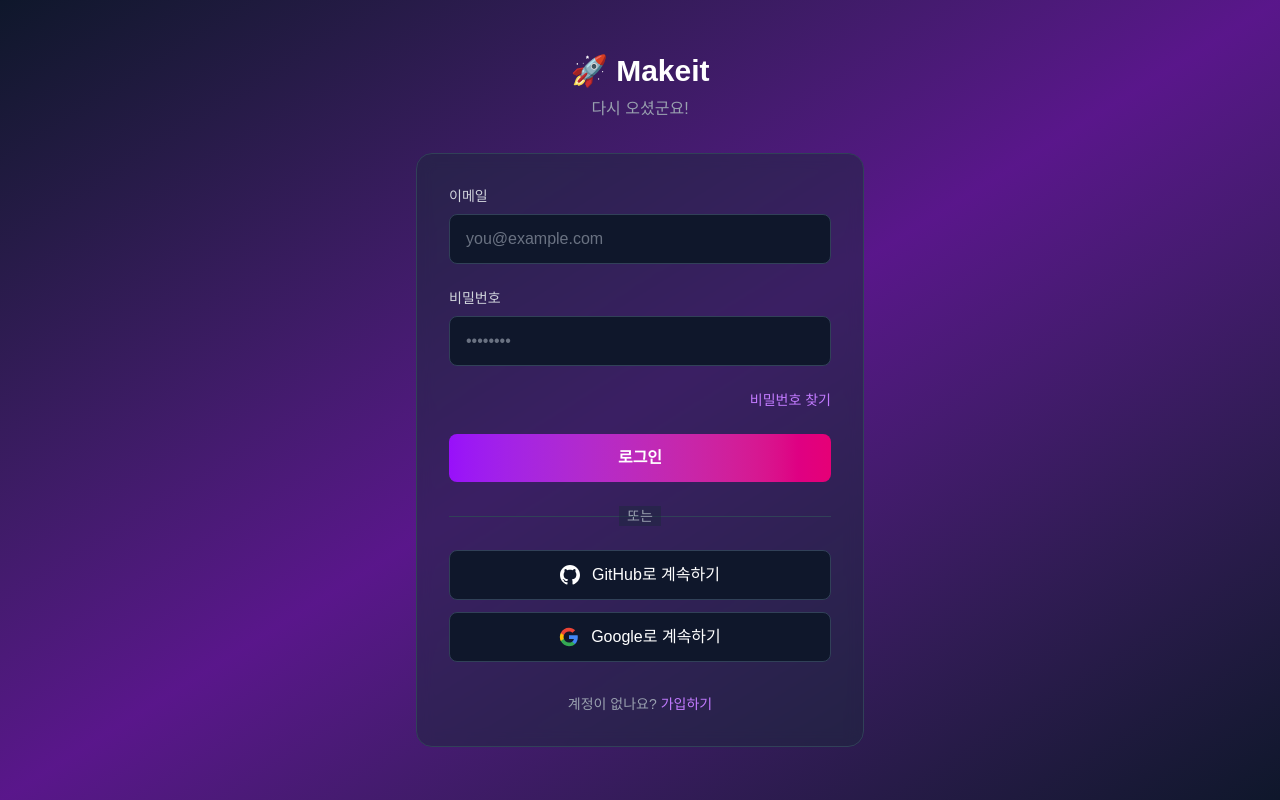
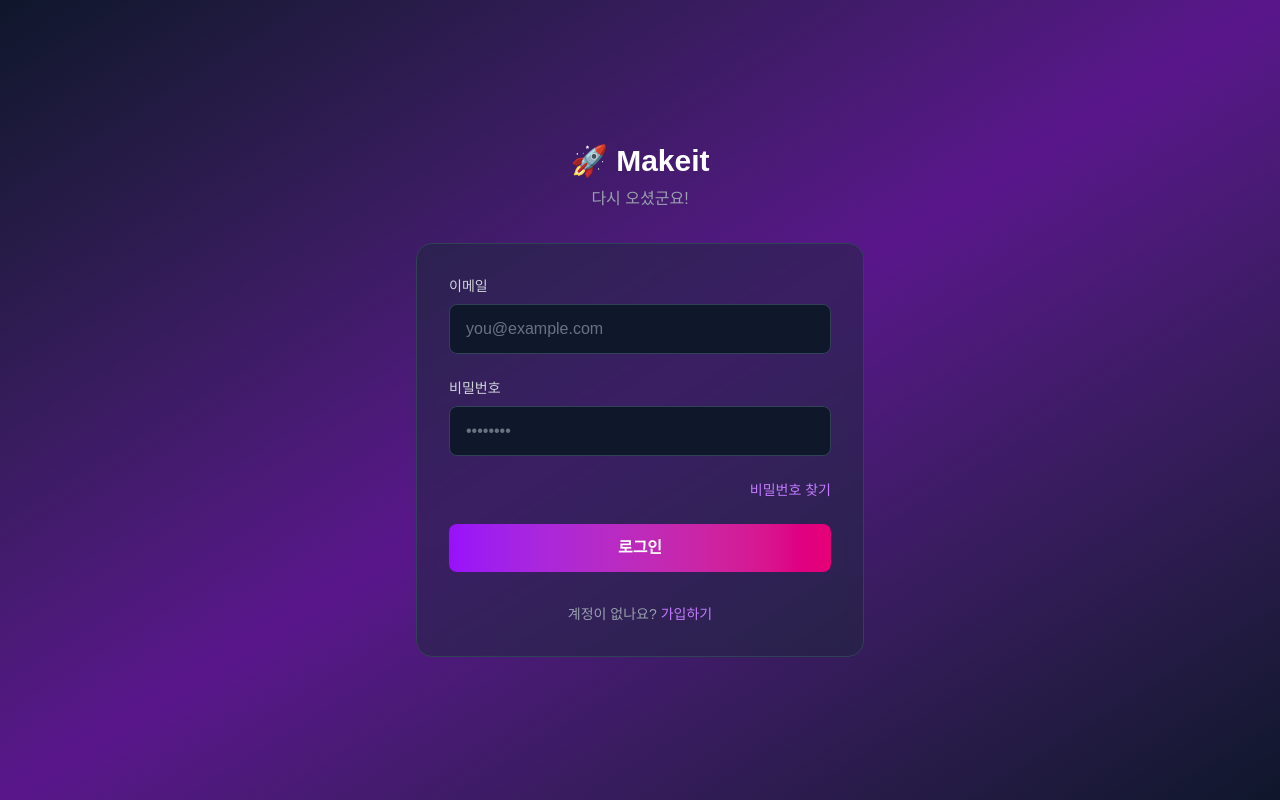
Before and after one commit to iskim1407-claw/makeit, a Next.js app: page /login in a window 1280 px wide. Built offline with nearby package versions, Linux system fonts and the light colour scheme.

Commit message:
fix: Remove OAuth buttons (email login only for now)

```diff
--- a/src/app/login/page.tsx
+++ b/src/app/login/page.tsx
@@ -31,21 +31,6 @@
     }
 
     router.push('/dashboard')
-  }
-
-  const handleOAuth = async (provider: 'github' | 'google') => {
-    const supabase = createClient()
-
-    const { error } = await supabase.auth.signInWithOAuth({
-      provider,
-      options: {
-        redirectTo: `${window.location.origin}/auth/callback`,
-      },
-    })
-
-    if (error) {
-      setError(error.message)
-    }
   }
 
   return (
@@ -107,40 +92,7 @@
             </button>
           </form>
 
-          <div className="mt-6">
-            <div className="relative">
-              <div className="absolute inset-0 flex items-center">
-                <div className="w-full border-t border-slate-700"></div>
-              </div>
-              <div className="relative flex justify-center text-sm">
-                <span className="px-2 bg-slate-800/50 text-gray-400">또는</span>
-              </div>
-            </div>
-
-            <div className="mt-6 space-y-3">
-              <button
-                onClick={() => handleOAuth('github')}
-                className="w-full flex items-center justify-center gap-3 px-4 py-3 bg-slate-900 border border-slate-700 rounded-lg text-white hover:bg-slate-800 transition"
-              >
-                <svg className="w-5 h-5" viewBox="0 0 24 24" fill="currentColor">
-                  <path d="M12 0c-6.626 0-12 5.373-12 12 0 5.302 3.438 9.8 8.207 11.387.599.111.793-.261.793-.577v-2.234c-3.338.726-4.033-1.416-4.033-1.416-.546-1.387-1.333-1.756-1.333-1.756-1.089-.745.083-.729.083-.729 1.205.084 1.839 1.237 1.839 1.237 1.07 1.834 2.807 1.304 3.492.997.107-.775.418-1.305.762-1.604-2.665-.305-5.467-1.334-5.467-5.931 0-1.311.469-2.381 1.236-3.221-.124-.303-.535-1.524.117-3.176 0 0 1.008-.322 3.301 1.23.957-.266 1.983-.399 3.003-.404 1.02.005 2.047.138 3.006.404 2.291-1.552 3.297-1.23 3.297-1.23.653 1.653.242 2.874.118 3.176.77.84 1.235 1.911 1.235 3.221 0 4.609-2.807 5.624-5.479 5.921.43.372.823 1.102.823 2.222v3.293c0 .319.192.694.801.576 4.765-1.589 8.199-6.086 8.199-11.386 0-6.627-5.373-12-12-12z"/>
-                </svg>
-                GitHub로 계속하기
-              </button>
-              <button
-                onClick={() => handleOAuth('google')}
-                className="w-full flex items-center justify-center gap-3 px-4 py-3 bg-slate-900 border border-slate-700 rounded-lg text-white hover:bg-slate-800 transition"
-              >
-                <svg className="w-5 h-5" viewBox="0 0 24 24">
-                  <path d="M22.56 12.25c0-.78-.07-1.53-.2-2.25H12v4.26h5.92c-.26 1.37-1.04 2.53-2.21 3.31v2.77h3.57c2.08-1.92 3.28-4.74 3.28-8.09z" fill="#4285F4"/>
-                  <path d="M12 23c2.97 0 5.46-.98 7.28-2.66l-3.57-2.77c-.98.66-2.23 1.06-3.71 1.06-2.86 0-5.29-1.93-6.16-4.53H2.18v2.84C3.99 20.53 7.7 23 12 23z" fill="#34A853"/>
-                  <path d="M5.84 14.09c-.22-.66-.35-1.36-.35-2.09s.13-1.43.35-2.09V7.07H2.18C1.43 8.55 1 10.22 1 12s.43 3.45 1.18 4.93l2.85-2.22.81-.62z" fill="#FBBC05"/>
-                  <path d="M12 5.38c1.62 0 3.06.56 4.21 1.64l3.15-3.15C17.45 2.09 14.97 1 12 1 7.7 1 3.99 3.47 2.18 7.07l3.66 2.84c.87-2.6 3.3-4.53 6.16-4.53z" fill="#EA4335"/>
-                </svg>
-                Google로 계속하기
-              </button>
-            </div>
-          </div>
+          {/* OAuth 로그인은 추후 지원 예정 */}
 
           <p className="mt-8 text-center text-gray-400 text-sm">
             계정이 없나요?{' '}
--- a/src/app/signup/page.tsx
+++ b/src/app/signup/page.tsx
@@ -46,21 +46,6 @@
     }
 
     router.push('/dashboard')
-  }
-
-  const handleOAuth = async (provider: 'github' | 'google') => {
-    const supabase = createClient()
-
-    const { error } = await supabase.auth.signInWithOAuth({
-      provider,
-      options: {
-        redirectTo: `${window.location.origin}/auth/callback`,
-      },
-    })
-
-    if (error) {
-      setError(error.message)
-    }
   }
 
   return (
@@ -117,40 +102,7 @@
             </button>
           </form>
 
-          <div className="mt-6">
-            <div className="relative">
-              <div className="absolute inset-0 flex items-center">
-                <div className="w-full border-t border-slate-700"></div>
-              </div>
-              <div className="relative flex justify-center text-sm">
-                <span className="px-2 bg-slate-800/50 text-gray-400">또는</span>
-              </div>
-            </div>
-
-            <div className="mt-6 space-y-3">
-              <button
-                onClick={() => handleOAuth('github')}
-                className="w-full flex items-center justify-center gap-3 px-4 py-3 bg-slate-900 border border-slate-700 rounded-lg text-white hover:bg-slate-800 transition"
-              >
-                <svg className="w-5 h-5" viewBox="0 0 24 24" fill="currentColor">
-                  <path d="M12 0c-6.626 0-12 5.373-12 12 0 5.302 3.438 9.8 8.207 11.387.599.111.793-.261.793-.577v-2.234c-3.338.726-4.033-1.416-4.033-1.416-.546-1.387-1.333-1.756-1.333-1.756-1.089-.745.083-.729.083-.729 1.205.084 1.839 1.237 1.839 1.237 1.07 1.834 2.807 1.304 3.492.997.107-.775.418-1.305.762-1.604-2.665-.305-5.467-1.334-5.467-5.931 0-1.311.469-2.381 1.236-3.221-.124-.303-.535-1.524.117-3.176 0 0 1.008-.322 3.301 1.23.957-.266 1.983-.399 3.003-.404 1.02.005 2.047.138 3.006.404 2.291-1.552 3.297-1.23 3.297-1.23.653 1.653.242 2.874.118 3.176.77.84 1.235 1.911 1.235 3.221 0 4.609-2.807 5.624-5.479 5.921.43.372.823 1.102.823 2.222v3.293c0 .319.192.694.801.576 4.765-1.589 8.199-6.086 8.199-11.386 0-6.627-5.373-12-12-12z"/>
-                </svg>
-                GitHub로 계속하기
-              </button>
-              <button
-                onClick={() => handleOAuth('google')}
-                className="w-full flex items-center justify-center gap-3 px-4 py-3 bg-slate-900 border border-slate-700 rounded-lg text-white hover:bg-slate-800 transition"
-              >
-                <svg className="w-5 h-5" viewBox="0 0 24 24">
-                  <path d="M22.56 12.25c0-.78-.07-1.53-.2-2.25H12v4.26h5.92c-.26 1.37-1.04 2.53-2.21 3.31v2.77h3.57c2.08-1.92 3.28-4.74 3.28-8.09z" fill="#4285F4"/>
-                  <path d="M12 23c2.97 0 5.46-.98 7.28-2.66l-3.57-2.77c-.98.66-2.23 1.06-3.71 1.06-2.86 0-5.29-1.93-6.16-4.53H2.18v2.84C3.99 20.53 7.7 23 12 23z" fill="#34A853"/>
-                  <path d="M5.84 14.09c-.22-.66-.35-1.36-.35-2.09s.13-1.43.35-2.09V7.07H2.18C1.43 8.55 1 10.22 1 12s.43 3.45 1.18 4.93l2.85-2.22.81-.62z" fill="#FBBC05"/>
-                  <path d="M12 5.38c1.62 0 3.06.56 4.21 1.64l3.15-3.15C17.45 2.09 14.97 1 12 1 7.7 1 3.99 3.47 2.18 7.07l3.66 2.84c.87-2.6 3.3-4.53 6.16-4.53z" fill="#EA4335"/>
-                </svg>
-                Google로 계속하기
-              </button>
-            </div>
-          </div>
+          {/* OAuth 로그인은 추후 지원 예정 */}
 
           <p className="mt-8 text-center text-gray-400 text-sm">
             이미 계정이 있나요?{' '}
```
